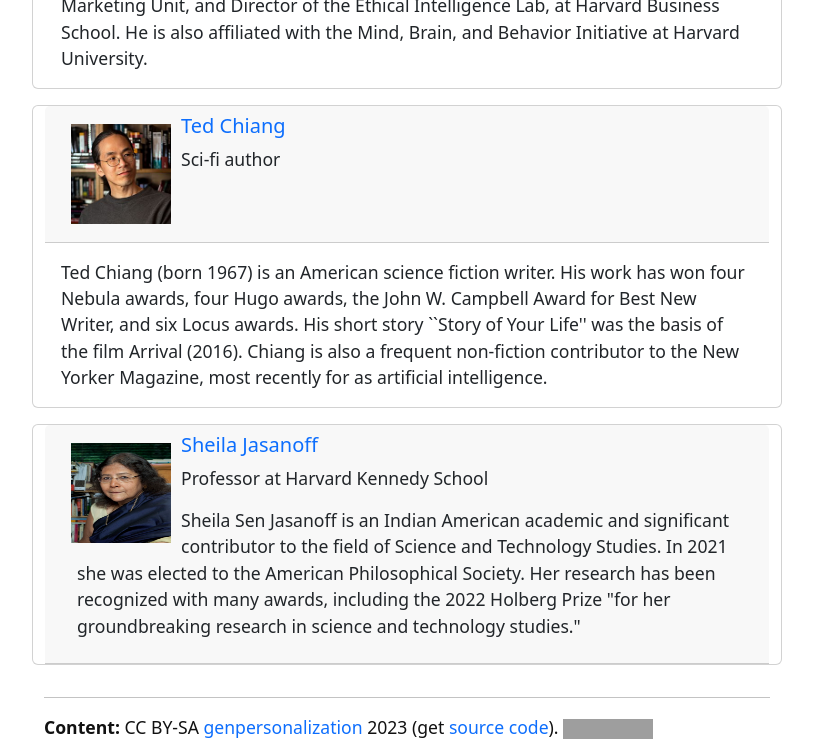
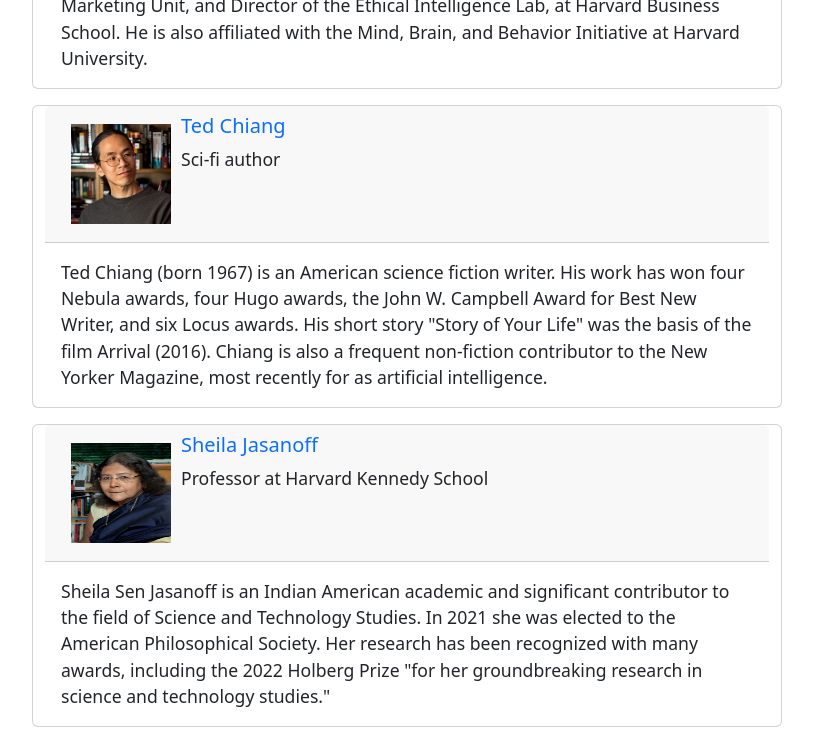
Before and after one commit to genpersonalization/genpersonalization.github.io, a Jekyll site: the page built from index.md, in a window 1280 px wide and 900 px high, scrolled down 2191 px, cut to the strip 0-752 px from the top of the window. Shown: the whole strip, without its empty margins (233-1046 px from the left). Built offline with Jekyll 4.4.1, drawn with Linux system fonts in a browser that asks for light colours; grey boxes are pictures that could not be loaded.

Commit message:
Update toc.html

```diff
--- a/_includes/toc.html
+++ b/_includes/toc.html
@@ -43,7 +43,7 @@
                 <h5 class="card-title"><a href="https://en.wikipedia.org/wiki/Ted_Chiang">Ted Chiang</a></h5>Sci-fi author
             </div>
             <div class="card-body">
-                Ted Chiang (born 1967) is an American science fiction writer. His work has won four Nebula awards, four Hugo awards, the John W. Campbell Award for Best New Writer, and six Locus awards. His short story ``Story of Your Life'' was the basis of the film Arrival (2016). Chiang is also a frequent non-fiction contributor to the New Yorker Magazine, most recently for as artificial intelligence.<br/>
+                Ted Chiang (born 1967) is an American science fiction writer. His work has won four Nebula awards, four Hugo awards, the John W. Campbell Award for Best New Writer, and six Locus awards. His short story "Story of Your Life" was the basis of the film Arrival (2016). Chiang is also a frequent non-fiction contributor to the New Yorker Magazine, most recently for as artificial intelligence.<br/>
             </div>
         </div>
 <!--    </div>-->
@@ -52,11 +52,10 @@
             <div class="card-header">
                 <img src="images/invited_speakers/Sheila-Jasanoff.jpeg" alt="logo" style="float:left;width:100px;height:100px;" hspace="10" vspace="10">
                 <h5 class="card-title"><a href="https://en.wikipedia.org/wiki/Sheila_Jasanoff">Sheila Jasanoff</a></h5>Professor at Harvard Kennedy School
-                <div class="card-body">
-                    Sheila Sen Jasanoff is an Indian American academic and significant contributor to the field of Science and Technology Studies. In 2021 she was elected to the American Philosophical Society. Her research has been recognized with many awards, including the 2022 Holberg Prize "for her groundbreaking research in science and technology studies."<br/>
-                </div>
             </div>
-
+            <div class="card-body">
+                Sheila Sen Jasanoff is an Indian American academic and significant contributor to the field of Science and Technology Studies. In 2021 she was elected to the American Philosophical Society. Her research has been recognized with many awards, including the 2022 Holberg Prize "for her groundbreaking research in science and technology studies."<br/>
+            </div>
         </div>
 <!--    </div>-->
 </div>
```
